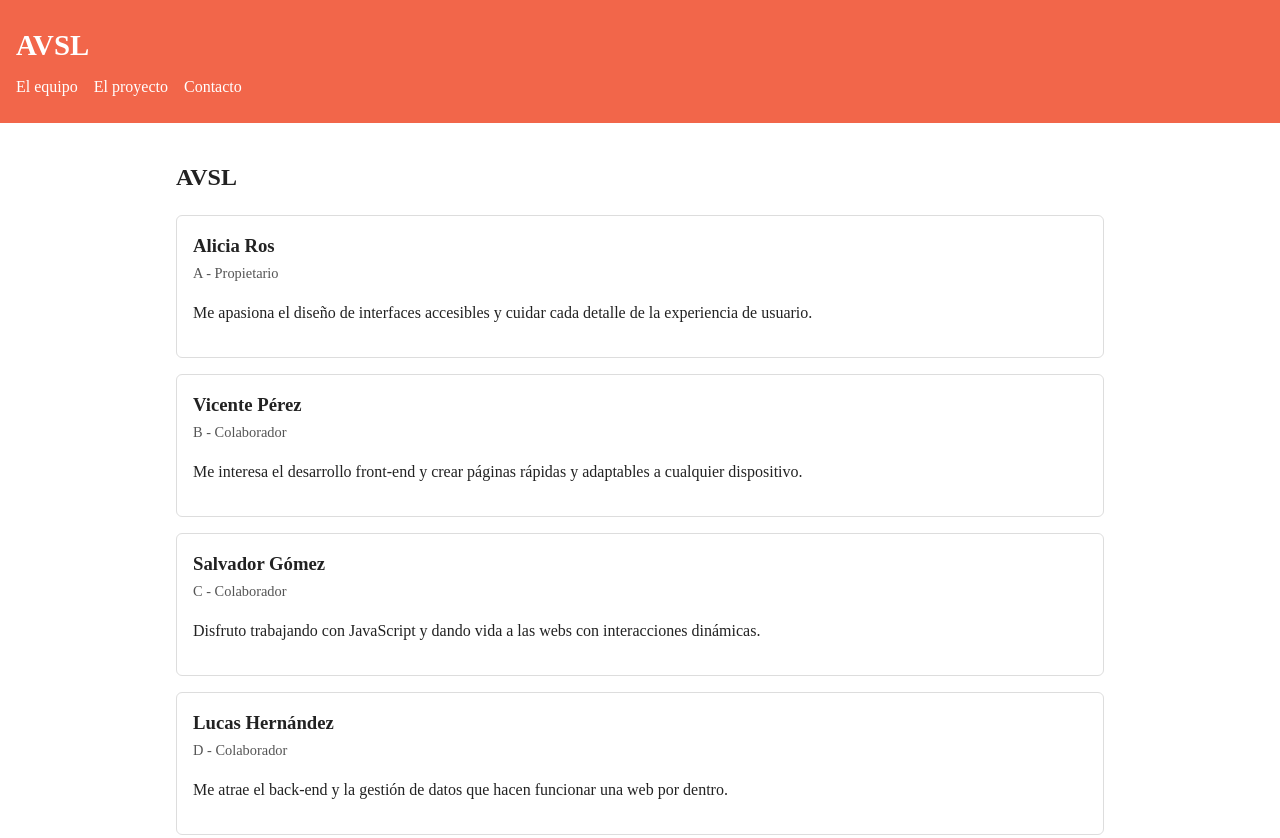
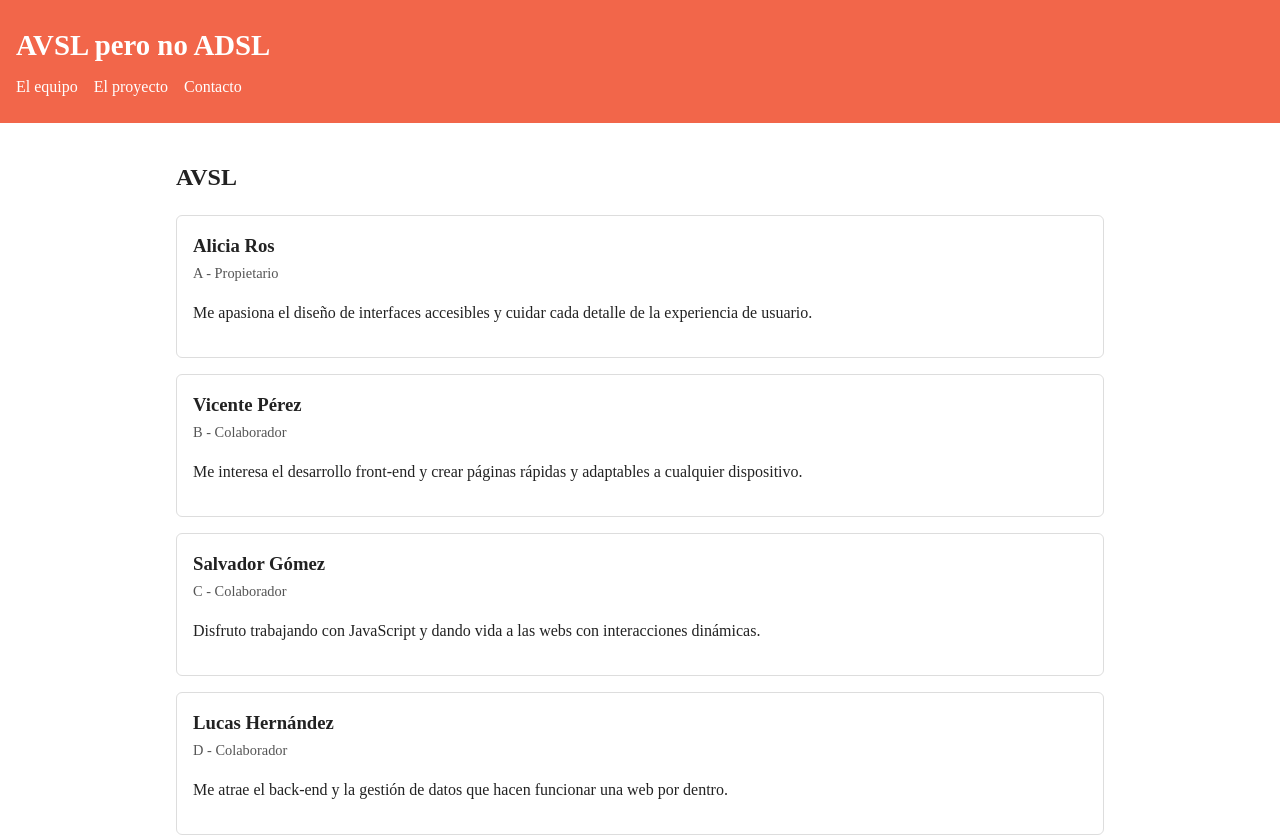
Before and after one commit to cocodepiel/equipo-AVSL-web, a plain HTML site: page index.html in a window 1280 px wide. Shown: the top 838 px of the page. Drawn offline with Linux system fonts and the light colour scheme.

Commit message:
cambio del h1

```diff
--- a/index.html
+++ b/index.html
@@ -10,7 +10,7 @@
 
   <!-- Issue #1 · Cabecera con el nombre del equipo y menú de navegación -->
   <header>
-    <h1>AVSL</h1>
+    <h1>AVSL pero no ADSL</h1>
     <nav>
       <ul>
         <li><a href="#equipo">El equipo</a></li>
```
